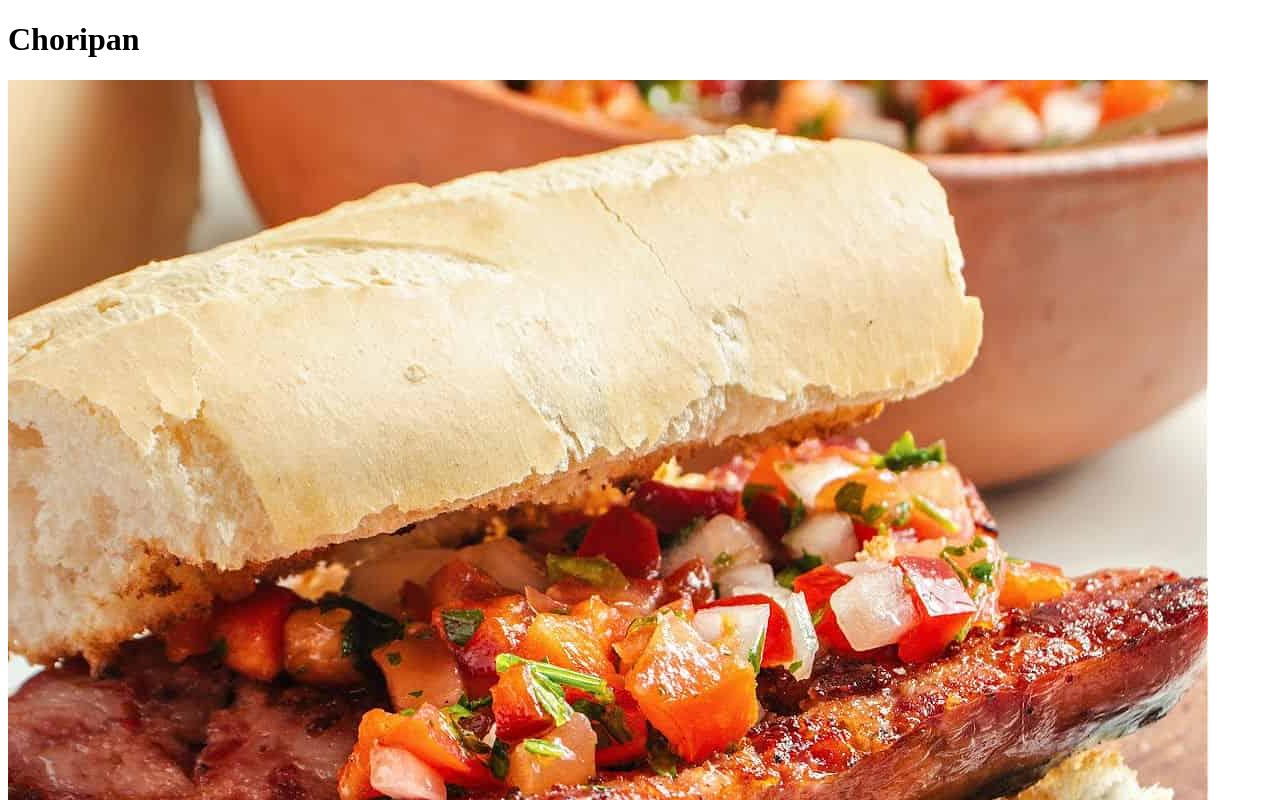
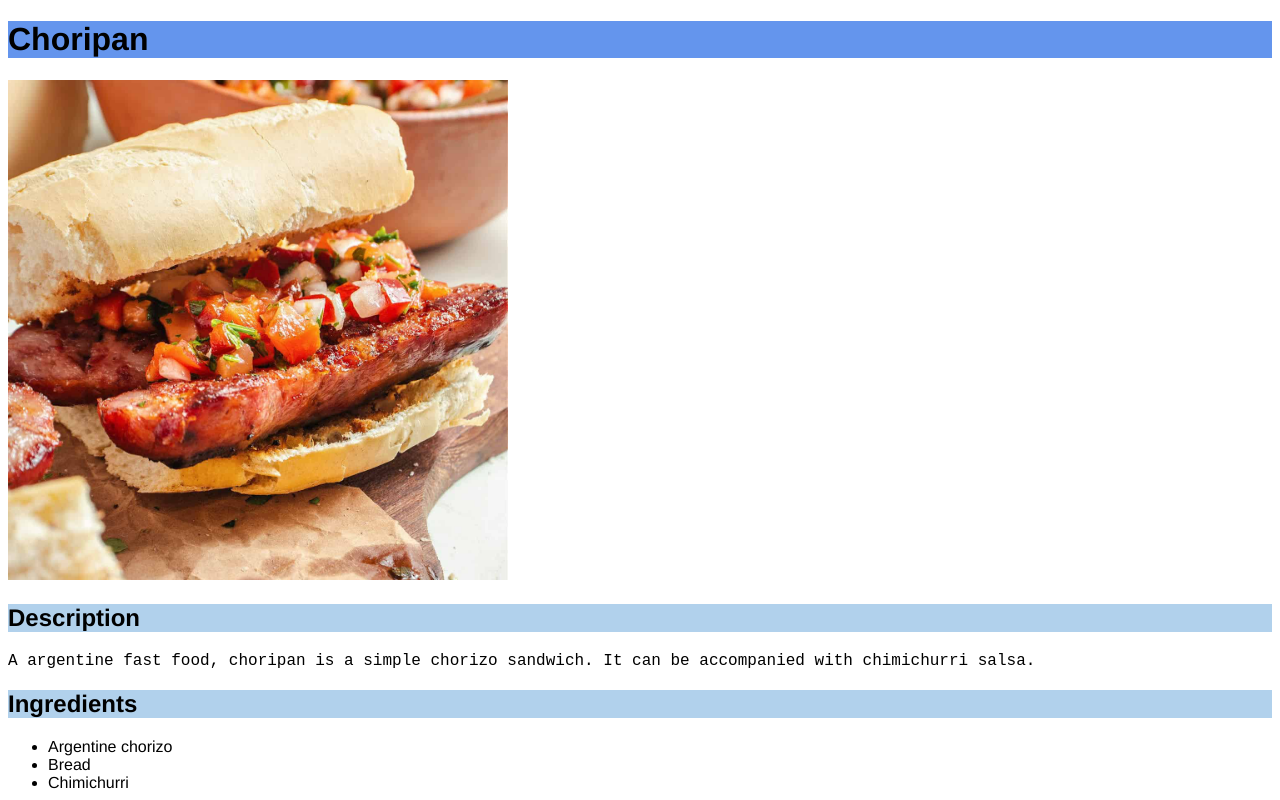
Before and after one commit to frannco-dev/odin-recipes, a plain HTML site: page recipes/choripan.html in a window 1280 px wide. Shown: the top 800 px of the page. Drawn offline with Linux system fonts and the light colour scheme.

Commit message:
Add basic CSS

```diff
--- a/recipes/choripan.html
+++ b/recipes/choripan.html
@@ -3,14 +3,15 @@
 <head>
     <meta charset="UTF-8">
     <meta name="viewport" content="width=device-width, initial-scale=1.0">
+    <link rel="stylesheet" href="../styles.css">
     <title>Choripan</title>
 </head>
 <body>
     <h1>Choripan</h1>
-    <img src="images/choripan.jpg" alt="chorizo sandwich">
+    <img class="great-img" src="images/choripan.jpg" alt="chorizo sandwich" >
 
     <h2>Description</h2>
-    <p>A argentine fast food, choripan is a simple chorizo sandwich. It can be
+    <p class="description">A argentine fast food, choripan is a simple chorizo sandwich. It can be
         accompanied with chimichurri salsa.</p>
 
     <h2>Ingredients</h2>
--- /dev/null
+++ b/styles.css
@@ -0,0 +1,25 @@
+* {
+    font-family: Helvetica, Verdana, sans-serif;
+}
+
+h1 {
+    color: black;
+    background-color: cornflowerblue;
+}
+
+.home-list {
+    font-weight: bold;
+}
+
+h2 {
+    background-color: rgb(177, 209, 236);
+}
+
+.description {
+    font-family: 'Courier New';
+}
+
+.great-img {
+    height: 500px;
+    width: auto;
+}
```
Also changed, not shown: index.html (+2 -1 lines), recipes/milanesewrice.html (+2 -1 lines), recipes/noodleswcheese.html (+3 -2 lines).
